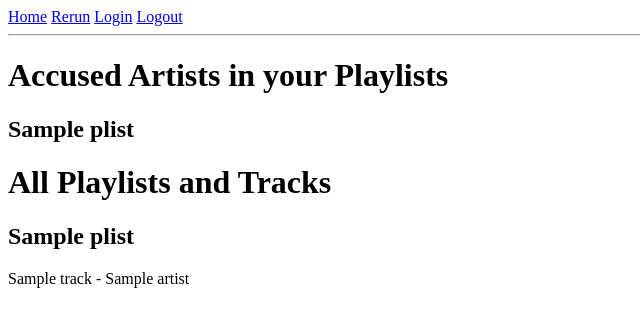
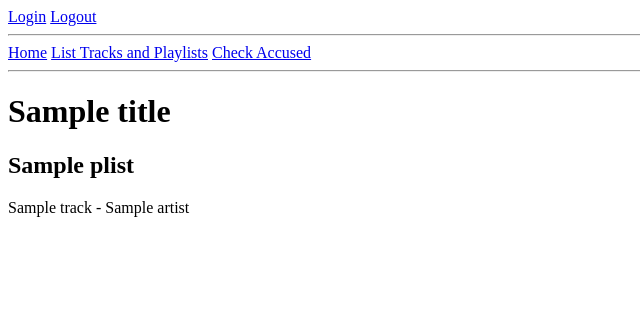
Before and after one commit to dkmehrmann/SpotifyApps, a Flask app: template karma/templates/playlists.html in a window 1280 px wide. Shown: the top 327 px of the page, without its empty margins (0-640 px from the left). Run offline with Flask 2, Linux system fonts and the light colour scheme; the template is opened without the code that fills it: most values are stand-ins (such as "Sample title", 1, 10 or a date in 2020).

Commit message:
separate list and accused

```diff
--- a/karma/application.py
+++ b/karma/application.py
@@ -53,15 +53,28 @@ def _playlists():
     if 'auth_header' in session:
         auth_header = session['auth_header']
 
-        playlist_data, code = playlists.get_playlist_songs(auth_header)
+        playlist_data = playlists.get_playlist_songs(auth_header)
 
-        if code == 401:
-            print('hit redirect for token')
-            return redirect(auth.AUTH_URL)
+        return render_template("playlists.html", resp=playlist_data,
+                               title='Tracks and Artists in your Playlists and Library')
 
+    return render_template('playlists.html')
+
+@application.route('/playlists/accused')
+def _accused():
+    if 'auth_header' in session:
+        auth_header = session['auth_header']
+
+        playlist_data = playlists.get_playlist_songs(auth_header)
         playlist_data = playlists.add_accused(playlist_data)
 
-        return render_template("playlists.html", resp=playlist_data)
+        for plist in playlist_data['items']:
+            songlist = plist['songs']['items']
+            songlist = [x for x in songlist if x['is_accused']==True]
+            plist['songs']['items'] = songlist
+
+        return render_template("playlists.html", resp=playlist_data,
+                               title='Accused Artists in your Playlists and Library')
 
     return render_template('playlists.html')
 
--- a/karma/templates/playlists.html
+++ b/karma/templates/playlists.html
@@ -1,21 +1,27 @@
 <!DOCTYPE html>
 <html lang="en">
 
-<a type="button" class="btn btn-default" href="/index">Home</a>
-<a type="button" class="btn btn-default" href="/playlists">Rerun</a>
+
 <a type="button" class="btn btn-default" href="/auth">Login</a>
 <a type="button" class="btn btn-default" href="/logout">Logout</a>
 
 <hr>
 
-<h1>Accused Artists in your Playlists</h1>
+<a type="button" class="btn btn-default" href="/index">Home</a>
+<a type="button" class="btn btn-default" href="/playlists">List Tracks and Playlists</a>
+<a type="button" class="btn btn-default" href="/playlists/accused">Check Accused</a>
+
+<hr>
+
+
+<h1>{{title}}</h1>
 
 {% for plist in resp['items'] %}
 
     <h2>{{plist.name}}</h2>
 
     {% for track in plist['songs']['items'] %}
-        {% if track.is_accused == True %}
+
 
             <a>{{track.track.name}}</a>
 
@@ -25,37 +31,10 @@
 
             {% endfor %}
         <br>
-        {% endif %}
+
     {% endfor %}
 
 {% endfor %}
 
 
-<h1>All Playlists and Tracks</h1>
-
-{% for plist in resp['items'] %}
-
-    <h2>{{plist.name}}</h2>
-
-    {% for track in plist.songs['items'] %}
-
-
-        <a>{{track.track.name}}</a>
-
-        {% for artist in track.track.artists %}
-            {% if track.is_accused == True %}
-                <a><font color="red">- {{artist.name}}</font></a>
-            {% else %}
-                <a><font>- {{artist.name}}</font></a>
-            {% endif %}
-
-
-        {% endfor %}
-
-    <br>
-
-    {% endfor %}
-
-{% endfor %}
-
 </html>
```
Also changed, not shown: karma/spotifyAPI/playlists.py (+10 -16 lines).
